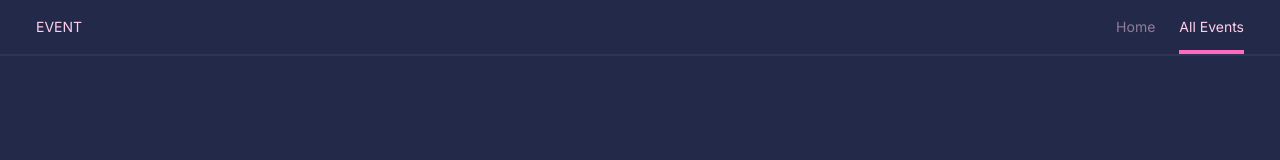
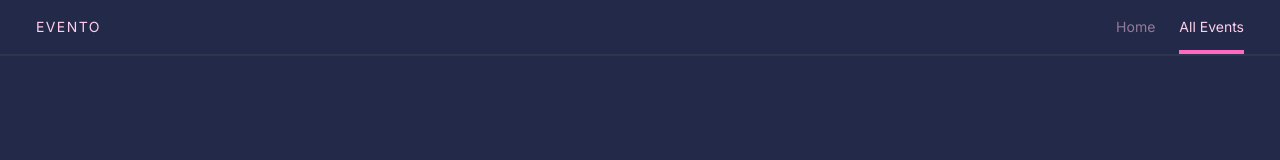
Before and after one commit to kimlopezktl/evento-clone, a Next.js app: page /events/all in a window 1280 px wide. Shown: the top 160 px of the page. Built offline with nearby package versions, Linux system fonts and the light colour scheme.

Commit message:
Update logo style

```diff
--- a/src/components/Header.tsx
+++ b/src/components/Header.tsx
@@ -22,8 +22,8 @@ export default function Header() {
 
   return (
     <header className="flex h-14 items-center justify-between border-b-2 border-b-cream/[7%] px-6 text-sm sm:px-9">
-      <Link href="/" className="uppercase">
-        Event
+      <Link href="/" className="uppercase tracking-widest">
+        Evento
       </Link>
       <nav className="h-full">
         <ul className="flex h-full gap-4 sm:gap-6">
```
